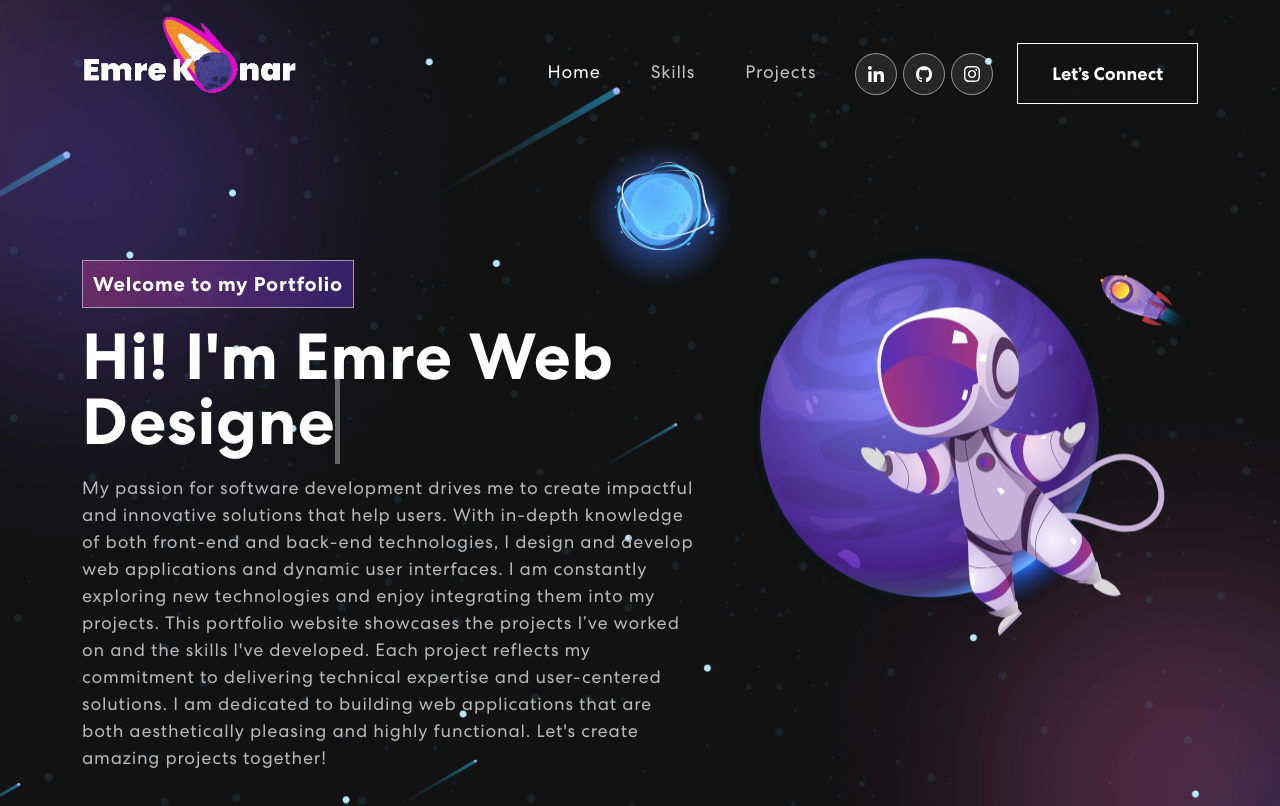
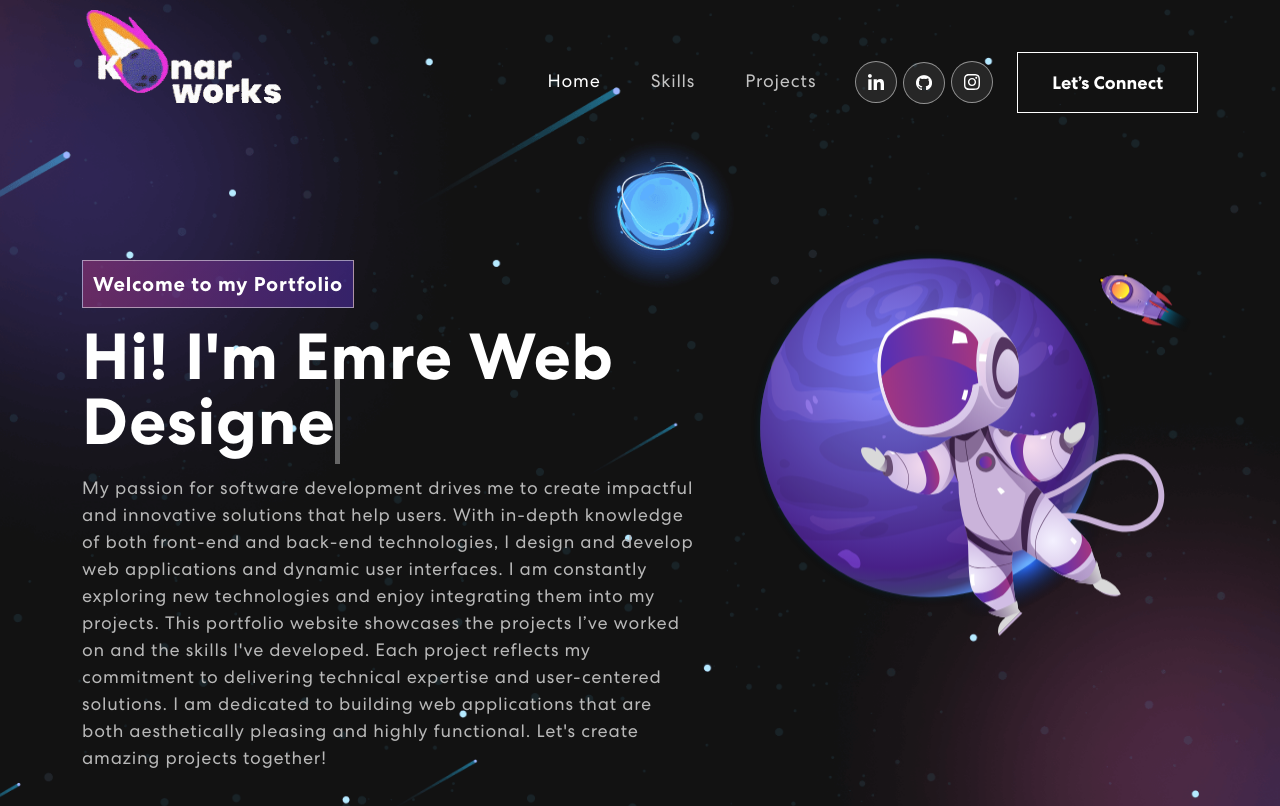
Before and after one commit to yunusemrekonar/my-portfolio-website, a React (Create React App) app: page / in a window 1280 px wide. Shown: the top 806 px of the page. Built offline with nearby package versions, Linux system fonts and the light colour scheme.

Commit message:
logo update

```diff
--- a/src/components/Footer.js
+++ b/src/components/Footer.js
@@ -10,7 +10,7 @@ export const Footer = () => {
       <Container>
         <Row className="align-items-center">
           <Col size={12} sm={6}>
-            <img className="logo" src={logovid} alt="Logo" style={{ width: "37vh", height: "auto" }}  />
+            <img className="logo" src={logovid} alt="Logo" style={{ width: "50vh", height: "auto" }}  />
           </Col>
           <Col size={12} sm={6} className="text-center text-sm-end">
             <div className="social-icon">
--- a/src/components/Navbar.js
+++ b/src/components/Navbar.js
@@ -34,7 +34,7 @@ export const MyNavbar = () => {
       <Navbar expand="md" className={scrolled ? "scrolled" : ""}>
         <Container>
           <Navbar.Brand href="/">
-            <img className="logo" src={logovid} alt="Logo" style={{ width: "27vh", height: "auto" }}  />
+            <img className="logo" src={logovid} alt="Logo" style={{ width: "45vh", height: "auto", marginTop: "-8vh",marginLeft: "-10vh" }}  />
           </Navbar.Brand>
           <Navbar.Toggle aria-controls="basic-navbar-nav">
             <span className="navbar-toggler-icon"></span>
```
Also changed, not shown: src/assets/vid/logovid.gif.
